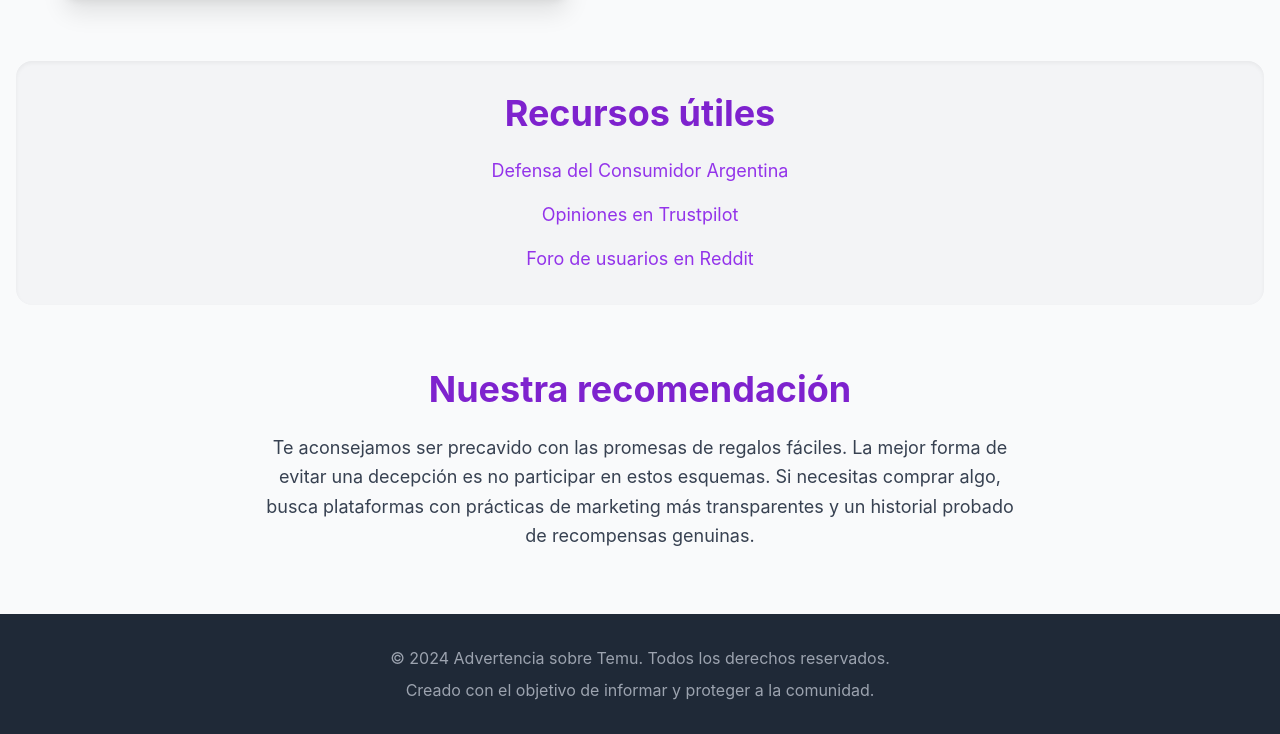
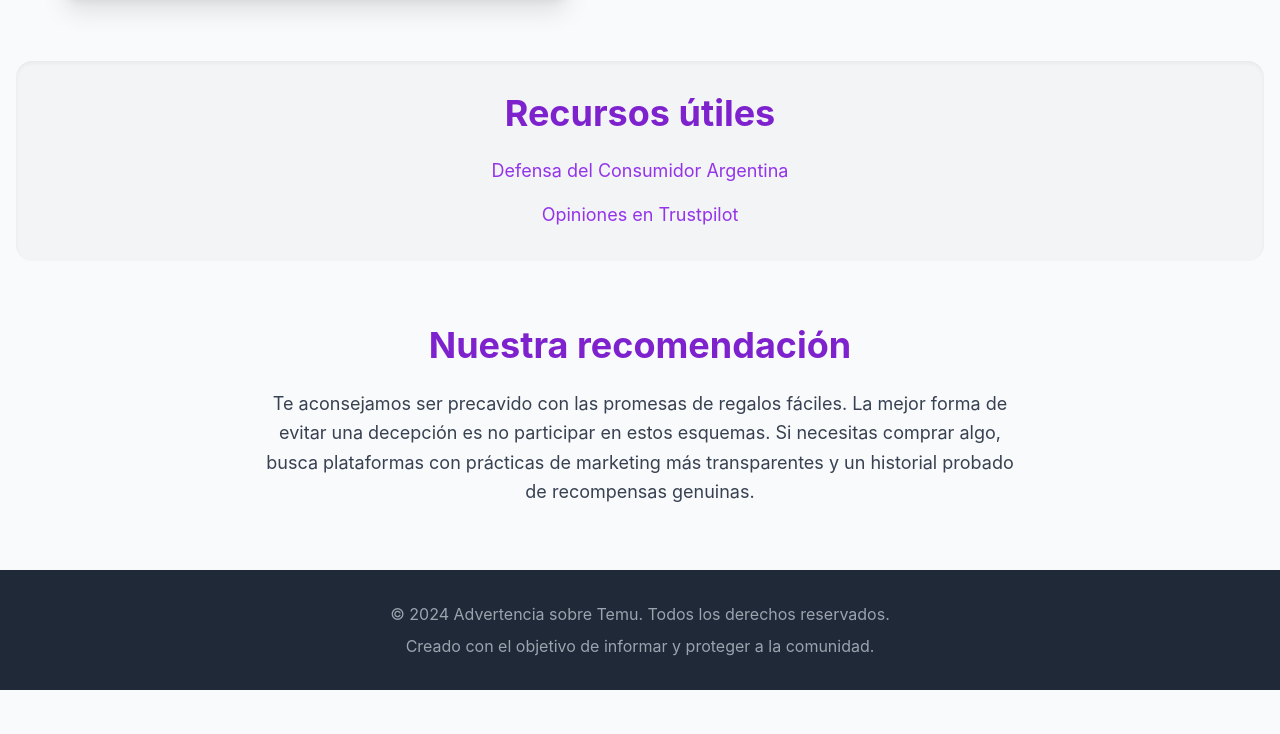
Before and after one commit to Nash1913/Destrozando-a-temu, a plain HTML site: page index.html in a window 1280 px wide. Shown: the part 1835-2569 px from the top of the page. After the commit the page ends 2525 px from the top, so only its background shows below. Drawn offline with nearby package versions, Linux system fonts and the light colour scheme.

Commit message:
Mejoras de html

```diff
--- a/index.html
+++ b/index.html
@@ -1,377 +1,188 @@
 <!DOCTYPE html>
-
 <html lang="es">
-
 <head>
-
     <meta charset="UTF-8">
-
     <meta name="viewport" content="width=device-width, initial-scale=1.0">
-
     <title>Advertencia sobre Temu - No caigas en la trampa</title>
-
     <meta name="description" content="Testimonios reales sobre las prácticas engañosas de Temu. Infórmate antes de registrarte y evita perder tiempo en falsas promesas de regalos.">
-
     <meta property="og:title" content="Advertencia sobre Temu - No caigas en la trampa">
-
     <meta property="og:description" content="Testimonios de usuarios que exponen cómo funcionan los supuestos regalos gratis en Temu.">
-
     <meta property="og:image" content="https://images.unsplash.com/photo-1607082349566-1873421659c5?w=1200&auto=format&fit=crop&q=80">
-
     <meta property="og:type" content="website">
 
-
-
     <script src="https://cdn.tailwindcss.com"></script>
-
     <link rel="stylesheet" href="https://cdnjs.cloudflare.com/ajax/libs/font-awesome/6.4.0/css/all.min.css">
 
-
-
     <script>
-
         tailwind.config = {
-
             theme: {
-
                 extend: {
-
                     fontFamily: {
-
                         sans: ['Inter', 'sans-serif'],
-
                     },
-
                 },
-
             },
-
         };
-
     </script>
-
     <style>
-
         body {
-
             font-family: 'Inter', sans-serif;
-
             background-color: #f3f4f6;
-
         }
-
         .message-box {
-
             position: fixed;
-
             top: 20px;
-
             left: 50%;
-
             transform: translateX(-50%);
-
             background-color: #4CAF50;
-
             color: white;
-
             padding: 15px;
-
             border-radius: 8px;
-
             box-shadow: 0 4px 6px rgba(0, 0, 0, 0.1);
-
             z-index: 1000;
-
             display: none;
-
             text-align: center;
-
         }
-
     </style>
-
 </head>
-
 <body class="bg-gray-50 text-gray-800">
-
-
 
     <div class="message-box" id="messageBox"></div>
 
-
-
     <!-- Encabezado y banner principal -->
-
     <header class="bg-purple-600 text-white py-12 px-4 shadow-lg">
-
         <div class="container mx-auto text-center">
-
             <h1 class="text-4xl sm:text-5xl lg:text-6xl font-extrabold mb-4">¡Cuidado con Temu!</h1>
-
             <p class="text-xl sm:text-2xl font-light mb-6">Información importante para nuevos usuarios</p>
-
             <a href="#testimonios" class="inline-block bg-white text-purple-600 font-bold py-3 px-8 rounded-full shadow-lg hover:bg-purple-100 transition duration-300 transform hover:scale-105">
-
                 Leer testimonios
-
             </a>
-
         </div>
-
     </header>
 
-
-
     <!-- Sección de resumen del problema -->
-
     <main class="container mx-auto py-16 px-4">
-
         <section class="mb-16">
-
             <div class="grid md:grid-cols-2 gap-12 items-center">
-
                 <div>
-
                     <h2 class="text-3xl sm:text-4xl font-bold text-purple-700 mb-6">La verdad detrás de los "regalos"</h2>
-
                     <p class="text-lg leading-relaxed text-gray-700 mb-4">
-
                         Muchas personas se sienten atraídas por las ofertas de Temu, especialmente por la promesa de regalos o productos gratis al invitar a amigos. Sin embargo, lo que parece una oportunidad única, a menudo se convierte en una experiencia frustrante y sin recompensa.
-
                     </p>
-
                     <p class="text-lg leading-relaxed text-gray-700">
-
                         La realidad es que, en la mayoría de los casos, los usuarios se quedan esperando un premio que nunca llega. Las condiciones son casi imposibles de cumplir y las "recompensas" son ilusorias.
-
                     </p>
-
                 </div>
-
                 <div class="flex justify-center">
-
                     <img src="https://images.unsplash.com/photo-1607082349566-1873421659c5?w=800&auto=format&fit=crop&q=80" alt="Caja de regalo abierta como símbolo de promesas vacías" class="rounded-2xl shadow-xl w-full max-w-lg h-auto">
-
                 </div>
-
             </div>
-
         </section>
 
-
-
         <!-- Sección de testimonios -->
-
         <section id="testimonios" class="bg-purple-50 p-8 rounded-2xl shadow-inner">
-
             <h2 class="text-3xl sm:text-4xl font-bold text-center text-purple-700 mb-10">Testimonios de usuarios</h2>
-
             <div class="grid gap-8 md:grid-cols-2 lg:grid-cols-3">
-
                 <!-- Testimonio 1 -->
-
                 <div class="bg-white p-6 rounded-xl shadow-md border-t-4 border-purple-500">
-
                     <p class="italic text-gray-600 mb-4">
-
                         <i class="fas fa-quote-left text-purple-400 mr-2"></i>
-
                         "Es verdad cuando dicen que es engañosa esta app, habla de regalos que nunca podés conseguir por que yo hice el paso a paso y sea cual sea la cantidad de invitados que tengas siempre te dice que falta completar la tarea, no la recomiendo por incumplimiento por más que tenga precios muy accesibles."
-
                         <i class="fas fa-quote-right text-purple-400 ml-2"></i>
-
                     </p>
-
                     <p class="font-semibold text-right text-purple-600">- Candela Anabel Romero</p>
-
                 </div>
-
                 <!-- Testimonio 2 -->
-
                 <div class="bg-white p-6 rounded-xl shadow-md border-t-4 border-purple-500">
-
                     <p class="italic text-gray-600 mb-4">
-
                         <i class="fas fa-quote-left text-purple-400 mr-2"></i>
-
                         "Muy malo, sus ofertas gratis son una mentira, mande todo y cuando según quedaba solo 1 y me lo aceptaron me salio otra cosa que se lo tenia que mandar a 50 usuarios más, eso es una perdida de tiempo, solo lo hacen para que mandemos las invitaciones y después no nos dan nada, como que si tuviéramos 570 amigos para mandárselo, todo eso es una farsa, mejor borren temu."
-
                         <i class="fas fa-quote-right text-purple-400 ml-2"></i>
-
                     </p>
-
                     <p class="font-semibold text-right text-purple-600">- Sol Angie Suazo Sánchez</p>
-
                 </div>
-
                 <!-- Testimonio 3 -->
-
                 <div class="bg-white p-6 rounded-xl shadow-md border-t-4 border-purple-500">
-
                     <p class="italic text-gray-600 mb-4">
-
                         <i class="fas fa-quote-left text-purple-400 mr-2"></i>
-
                         "ESTAFADORES!!! ESO ES UNA ESTAFA Y LOS BONOS POR COMPRA TAMBIEN. NO ENVÍAN LOS PRODUCTOS 'GRATIS' CON LOS QUE LO CONVENCEN DE COMPRAR Y DILATAN LAS DEVOLUCIONES PARA QUE UNO TENGA QUE CANCELARLAS. El acuario y la granja son una pérdida de tiempo. Y ni que decir de los supuestos premios. ¿alguien garantiza que después de desperdiciar tanto tiempo en tareas cuya recompensa cada vez es menos (jugando con la paradoja de la división infinita) le van enviar los productos gratis? ESTAFA!!!!!! LADRONES."
-
                         <i class="fas fa-quote-right text-purple-400 ml-2"></i>
-
                     </p>
-
                     <p class="font-semibold text-right text-purple-600">- Hernán Payares</p>
-
                 </div>
-
             </div>
-
         </section>
 
-
-
         <!-- Preguntas Frecuentes -->
-
         <section class="mt-16">
-
             <div class="grid md:grid-cols-2 gap-12 items-center">
-
                 <div class="flex justify-center">
-
                     <img src="https://images.unsplash.com/photo-1581338834647-bac79f4a5aeb?w=800&auto=format&fit=crop&q=80" alt="Signo de interrogación como metáfora de dudas sobre Temu" class="rounded-2xl shadow-xl w-full max-w-lg h-auto">
-
                 </div>
-
                 <div>
-
                     <h2 class="text-3xl sm:text-4xl font-bold text-purple-700 mb-6">Preguntas Frecuentes</h2>
-
                     <div class="space-y-6 text-gray-700">
-
                         <div>
-
                             <h3 class="font-semibold text-xl">¿Por qué Temu ofrece estos regalos?</h3>
-
                             <p class="mt-2 leading-relaxed">
-
                                 Es una estrategia de marketing para ganar nuevos usuarios de forma masiva y rápida. A través de la promesa de regalos, incentivan a los usuarios a invitar a sus amigos, dándoles publicidad gratuita.
-
                             </p>
-
                         </div>
-
                         <div>
-
                             <h3 class="font-semibold text-xl">¿Qué pasa con mis datos personales?</h3>
-
                             <p class="mt-2 leading-relaxed">
-
                                 Al participar, la aplicación puede acceder a tu lista de contactos y a otros datos que, según las políticas de privacidad, podrían ser usados para fines de marketing o para enviar notificaciones a tus amigos sin su consentimiento explícito.
-
                             </p>
-
                         </div>
-
                     </div>
-
                 </div>
-
             </div>
-
         </section>
 
-
-
         <!-- Recursos útiles -->
-
         <section class="mt-16 bg-gray-100 p-8 rounded-2xl shadow-inner">
-
             <h2 class="text-3xl sm:text-4xl font-bold text-purple-700 mb-6 text-center">Recursos útiles</h2>
-
             <ul class="space-y-4 text-lg text-gray-700 text-center">
-
                 <li><a href="https://www.argentina.gob.ar/produccion/defensadelconsumidor" target="_blank" class="text-purple-600 hover:underline">Defensa del Consumidor Argentina</a></li>
-
                 <li><a href="https://www.trustpilot.com/review/temu.com" target="_blank" class="text-purple-600 hover:underline">Opiniones en Trustpilot</a></li>
-
-<li><a href="https://www.reddit.com/r/Temu/" target="_blank" class="text-purple-600 hover:underline">Foro de usuarios en Reddit</a></li>
-
             </ul>
-
         </section>
 
-
-
         <!-- Consejo final -->
-
         <section class="mt-16 text-center">
-
             <h2 class="text-3xl sm:text-4xl font-bold text-purple-700 mb-6">Nuestra recomendación</h2>
-
             <p class="text-lg leading-relaxed text-gray-700 max-w-3xl mx-auto">
-
                 Te aconsejamos ser precavido con las promesas de regalos fáciles. La mejor forma de evitar una decepción es no participar en estos esquemas. Si necesitas comprar algo, busca plataformas con prácticas de marketing más transparentes y un historial probado de recompensas genuinas.
-
             </p>
-
         </section>
-
     </main>
 
-
-
     <!-- Pie de página -->
-
     <footer class="bg-gray-800 text-gray-400 py-8 px-4 text-center">
-
         <p>&copy; 2024 Advertencia sobre Temu. Todos los derechos reservados.</p>
-
         <p class="mt-2">Creado con el objetivo de informar y proteger a la comunidad.</p>
-
     </footer>
 
-
-
     <script>
-
         function showMessage(message, type) {
-
             const messageBox = document.getElementById('messageBox');
-
             messageBox.textContent = message;
-
             messageBox.style.backgroundColor = type === 'error' ? '#F44336' : '#4CAF50';
-
             messageBox.style.display = 'block';
-
             setTimeout(() => {
-
                 messageBox.style.display = 'none';
-
             }, 3000);
-
         }
 
-
-
         // Scroll suave
-
         document.querySelectorAll('a[href^="#"]').forEach(anchor => {
-
             anchor.addEventListener('click', function (e) {
-
                 e.preventDefault();
-
                 document.querySelector(this.getAttribute('href')).scrollIntoView({
-
                     behavior: 'smooth'
-
                 });
-
             });
-
         });
-
     </script>
-
 </body>
-
 </html>
```
Lines whose indentation alone changed are shown as unchanged.
